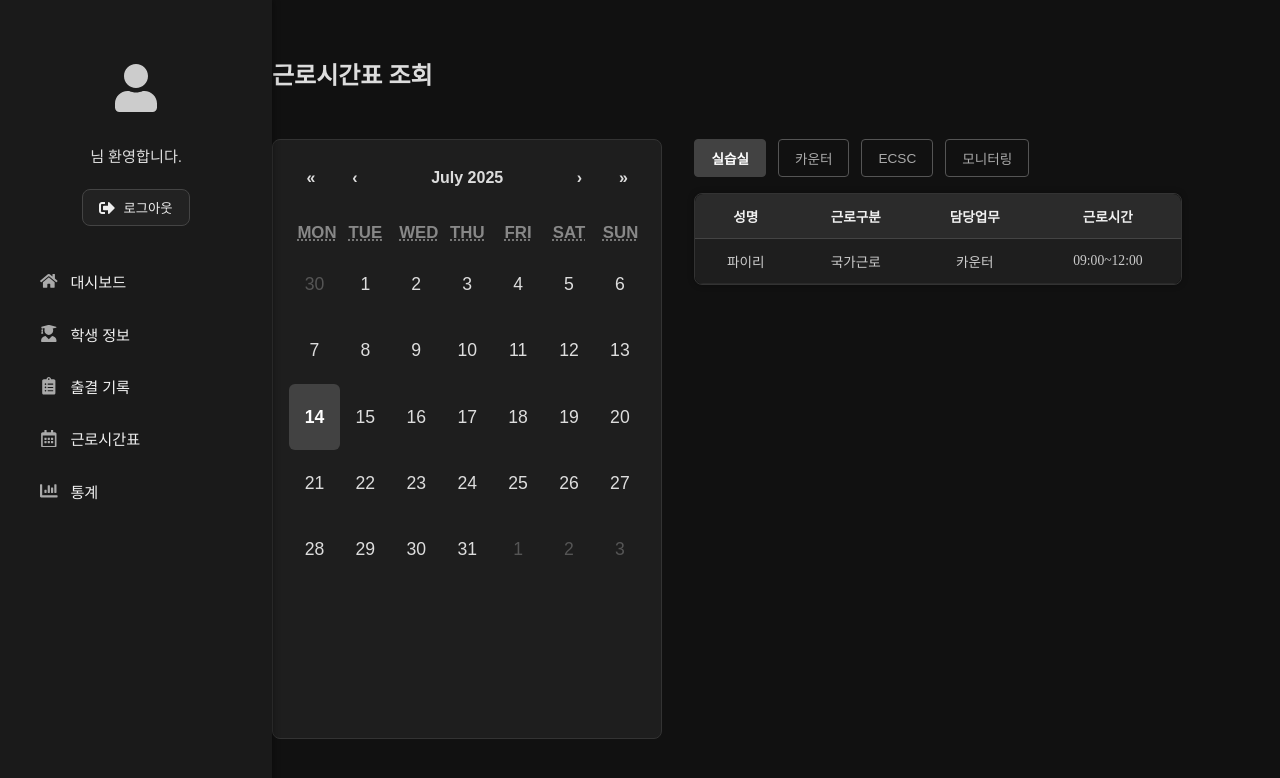
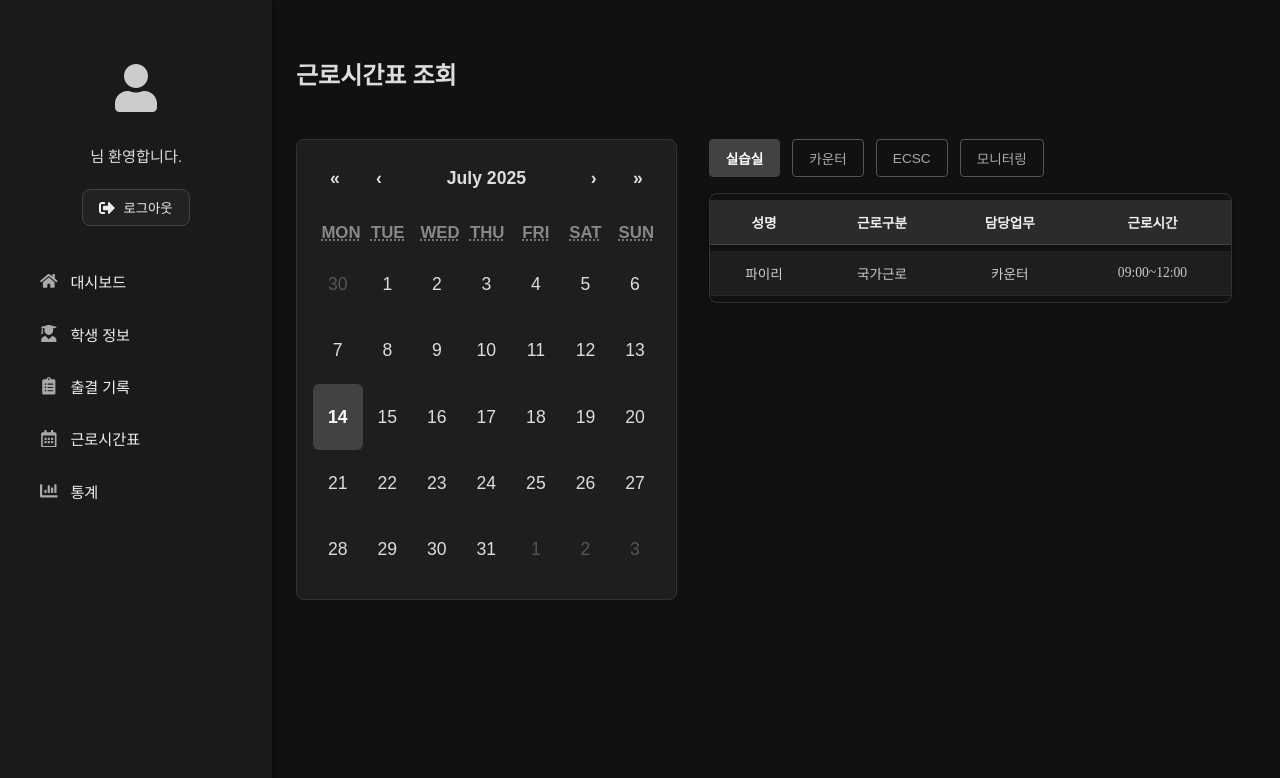
Before and after one commit to SHP-0701/student-manage-app, a Next.js app: page /dashboard/schedule in a window 1280 px wide. Shown: the top 778 px of the page. Built offline with nearby package versions, Linux system fonts and the light colour scheme.

Commit message:
pull 전 임시 커밋

```diff
--- a/styles/Schedule.module.css
+++ b/styles/Schedule.module.css
@@ -1,4 +1,5 @@
 .container {
+  margin-left: 1.5rem;
   display: flex;
   flex-wrap: wrap;
   gap: 2rem;
@@ -15,7 +16,7 @@
 
 .left {
   width: 40%;
-  min-height: 600px;
+  min-height: 450px;
 }
 
 /* react-calendar css */
@@ -29,7 +30,7 @@
   border-radius: 8px;
   border: 1px solid #333;
   color: #ddd;
-  font-family: 'Pretendard', sans-serif;
+  font-family: "Pretendard", sans-serif;
 }
 
 .myCalendar :global(.react-calendar__navigation) {
@@ -43,7 +44,13 @@
   border: none;
   color: #ddd;
   font-weight: 600;
-  font-size: 1rem;
+  font-size: 1.1rem;
+}
+
+.myCalendar :global(.react-calendar__navigation button:hover) {
+  background: transparent;
+  color: #fff;
+  cursor: pointer;
 }
 
 .myCalendar :global(.react-calendar__month-view__weekdays) {
@@ -100,7 +107,7 @@
 
 /* 오른쪽 영역(테이블) */
 .right {
-  width: 50%;
+  width: 55%;
   display: flex;
   flex-direction: column;
 }
@@ -144,7 +151,7 @@
 .table {
   width: 100%;
   border-collapse: separate;
-  border-spacing: 0;
+  border-spacing: 0 6px;
   border-radius: 8px;
   overflow: hidden;
 }
```
